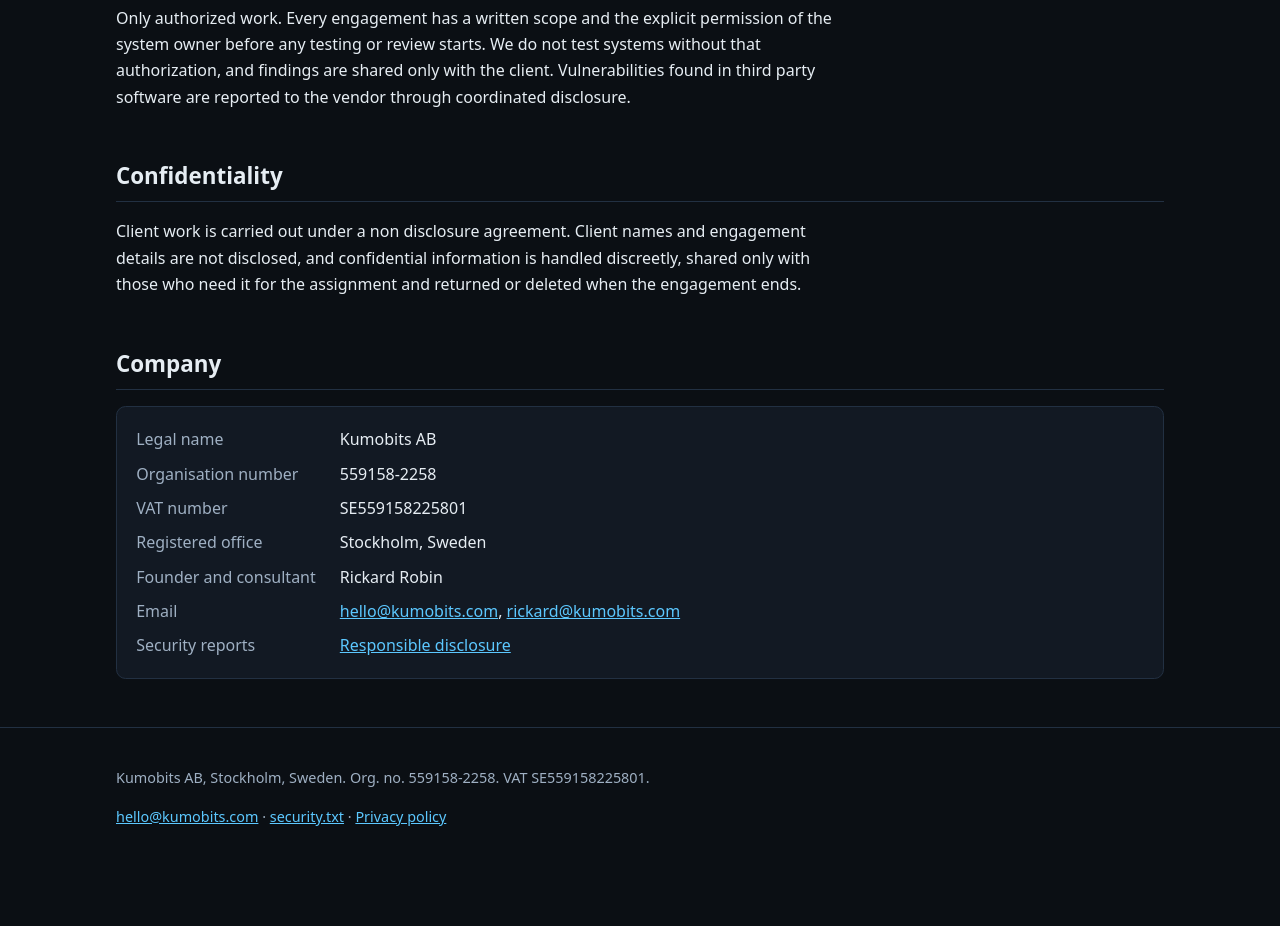
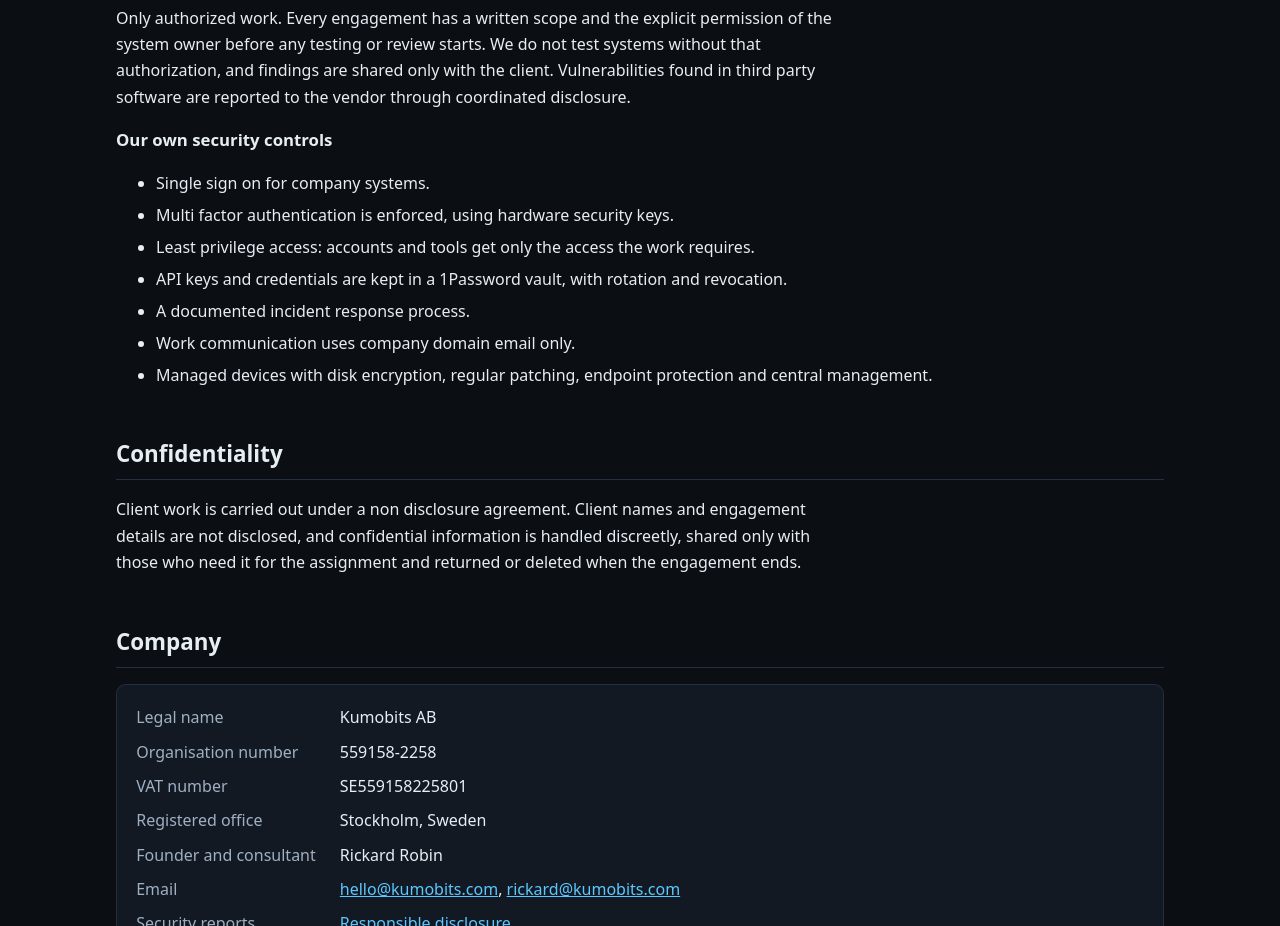
Before and after one commit to rille111/kumobits-site, a plain HTML site: page index.html in a window 1280 px wide. Shown: the part 1760-2686 px from the top of the page. Before the commit the page ends 2627 px from the top, so only its background shows below. Drawn offline with Linux system fonts and the light colour scheme.

Commit message:
How we work: own security controls

```diff
--- a/index.html
+++ b/index.html
@@ -64,6 +64,16 @@
 <section>
 <h2>How we work</h2>
 <p>Only authorized work. Every engagement has a written scope and the explicit permission of the system owner before any testing or review starts. We do not test systems without that authorization, and findings are shared only with the client. Vulnerabilities found in third party software are reported to the vendor through coordinated disclosure.</p>
+<h3>Our own security controls</h3>
+<ul class="facts">
+<li>Single sign on for company systems.</li>
+<li>Multi factor authentication is enforced, using hardware security keys.</li>
+<li>Least privilege access: accounts and tools get only the access the work requires.</li>
+<li>API keys and credentials are kept in a 1Password vault, with rotation and revocation.</li>
+<li>A documented incident response process.</li>
+<li>Work communication uses company domain email only.</li>
+<li>Managed devices with disk encryption, regular patching, endpoint protection and central management.</li>
+</ul>
 </section>
 
 <section>
```
